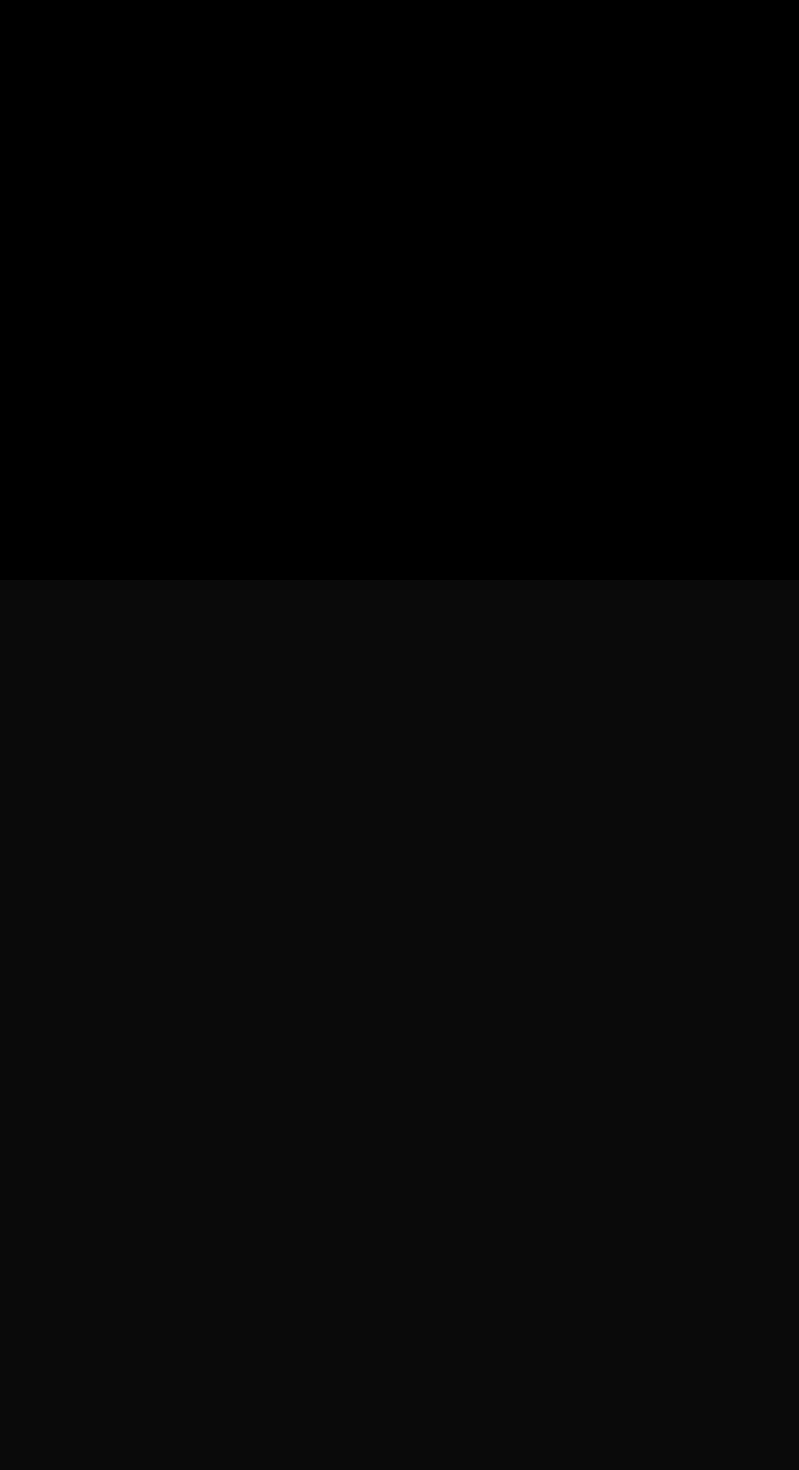
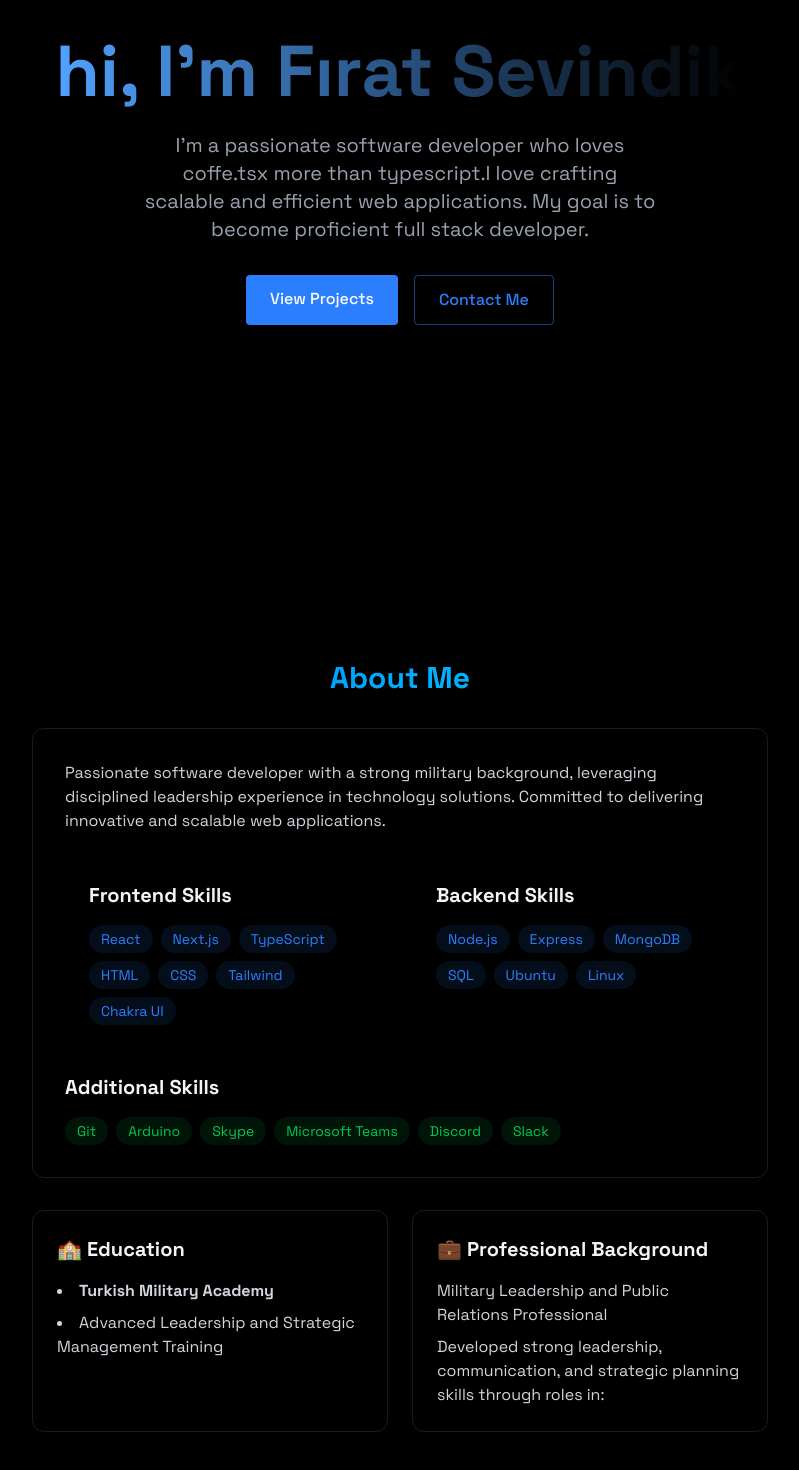
Before and after one commit to fsevindik/portfoliopage, a React (Vite) app: page / in a window 1280 px wide. Shown: the part 220-1690 px from the top of the page, without its empty margins (240-1039 px from the left). Before the commit the page ends 800 px from the top, so only its background shows below. Built offline with nearby package versions, Linux system fonts and the light colour scheme.

Commit message:
feat(about): implement about section

```diff
--- a/src/App.jsx
+++ b/src/App.jsx
@@ -3,6 +3,9 @@
 import "./App.css";
 import { useState } from "react";
 import { Navbar } from "./components/Navbar";
+import { MobileMenu } from "./components/MobileMenu";
+import { Home } from "./components/sections/Home";
+import { About } from "./components/sections/About";
 
 function App() {
   const [isLoaded, setIsLoaded] = useState(false);
@@ -16,7 +19,12 @@
           isLoaded ? "opacity-100" : "opacity-0"
         } bg-black text-gray-100`}
       >
+
         <Navbar menuOpen={menuOpen} setMenuOpen={setMenuOpen} />
+        <MobileMenu menuOpen={menuOpen} setMenuOpen={setMenuOpen} />
+        <Home />
+        <About />
+
       </div>
     </>
   );
--- a/src/components/LoadingScreen.jsx
+++ b/src/components/LoadingScreen.jsx
@@ -2,7 +2,7 @@
 
 export const LoadingScreen = ({onComplete}) => {
   const [text, setText] = useState("");
-  const fullText = "Hello Universe";
+  const fullText = "Coffee.tsx";
 
   useEffect(() => {
     let index = 0;
--- /dev/null
+++ b/src/components/MobileMenu.jsx
@@ -0,0 +1,72 @@
+import { useEffect } from "react";
+
+export const MobileMenu = ({ menuOpen, setMenuOpen }) => {
+  return (
+    <div
+      className={`fixed top-0 left-0 w-full bg-[rgba(10,10,10,0.8)] z-40 flex flex-col items-center justify-center
+                     transition-all duration-300 ease-in-out
+
+                     ${
+                       menuOpen
+                         ? "h-screen opacity-100 pointer-events-auto"
+                         : "h-0 opacity-0 pointer-events-none"
+                     }
+                   `}
+    >
+      <button
+        onClick={() => setMenuOpen(false)}
+        className="absolute top-6 right-6 text-white text-3xl focus:outline-none cursor-pointer"
+        aria-label="Close Menu"
+      >
+        &times;
+      </button>
+
+      <a
+        href="#home"
+        onClick={() => setMenuOpen(false)}
+        className={`text-2xl font-semibold text-white my-4 transform transition-transform duration-300
+                    ${
+                      menuOpen
+                        ? "opacity-100 translate-y-0"
+                        : "opacity-0 translate-y-5"
+                    }
+            `}
+      >
+        Home
+      </a>
+      <a
+        href="#about"
+        onClick={() => setMenuOpen(false)}
+        className={`text-2xl font-semibold text-white my-4 transform transition-transform duration-300
+            ${
+              menuOpen ? "opacity-100 translate-y-0" : "opacity-0 translate-y-5"
+            }
+    `}
+      >
+        About
+      </a>
+      <a
+        href="#projects"
+        onClick={() => setMenuOpen(false)}
+        className={`text-2xl font-semibold text-white my-4 transform transition-transform duration-300
+            ${
+              menuOpen ? "opacity-100 translate-y-0" : "opacity-0 translate-y-5"
+            }
+    `}
+      >
+        Projects
+      </a>
+      <a
+        href="#contact"
+        onClick={() => setMenuOpen(false)}
+        className={`text-2xl font-semibold text-white my-4 transform transition-transform duration-300
+            ${
+              menuOpen ? "opacity-100 translate-y-0" : "opacity-0 translate-y-5"
+            }
+    `}
+      >
+        Contact
+      </a>
+    </div>
+  );
+};
--- a/src/components/Navbar.jsx
+++ b/src/components/Navbar.jsx
@@ -1,29 +1,54 @@
-import { useEffect } from 'react';
+import { useEffect } from "react";
 
-export const Navbar = ({menuOpen, setMenuOpen}) => {
-
+export const Navbar = ({ menuOpen, setMenuOpen }) => {
   useEffect(() => {
     document.body.style.overflow = menuOpen ? "hidden" : "";
-    }, [menuOpen])
+  }, [menuOpen]);
 
   return (
     <nav className="fixed top-0 w-full z-40 bg-[rgba(10,10,10,0.8)] backdrop-blur-lg border-b border-white/10 shadow-lg">
       <div className="max-w-5xl mx-auto px-4 ">
         <div className="flex justify-between items-center h-16">
           {" "}
-                <a href="home" className="font-mono text-xl font-bold  text-white">f.
-                    <span className="text-blue-500">sevindik</span>
+          <a href="home" className="font-mono text-xl font-bold  text-white">
+            f_
+            <span className="text-blue-500">Sevindik</span>
           </a>
-
-                    <div className="w-7 h-5 relative cursor-pointer z-40 md:hidden" onClick={() => setMenuOpen((prev)=> !prev)}>
+          <div
+            className="w-7 h-5 relative cursor-pointer z-40 md:hidden"
+            onClick={() => setMenuOpen((prev) => !prev)}
+          >
             &#9776;
           </div>
-
           <div className="hidden md:flex items-center space-x-8">
-                        <a href="home" className="text-gray-300 hover:text-white transition-colors"> Home {" "} </a>
-                        <a href="about" className="text-gray-300 hover:text-white transition-colors"> About {" "} </a>
-                        <a href="projects" className="text-gray-300 hover:text-white transition-colors"> Projects {" "} </a>
-                        <a href="contact" className="text-gray-300 hover:text-white transition-colors"> Contact {" "} </a>
+            <a
+              href="home"
+              className="text-gray-300 hover:text-white transition-colors"
+            >
+              {" "}
+              Home{" "}
+            </a>
+            <a
+              href="about"
+              className="text-gray-300 hover:text-white transition-colors"
+            >
+              {" "}
+              About{" "}
+            </a>
+            <a
+              href="projects"
+              className="text-gray-300 hover:text-white transition-colors"
+            >
+              {" "}
+              Projects{" "}
+            </a>
+            <a
+              href="contact"
+              className="text-gray-300 hover:text-white transition-colors"
+            >
+              {" "}
+              Contact{" "}
+            </a>
           </div>
         </div>
       </div>
--- a/src/components/sections/About.jsx
+++ b/src/components/sections/About.jsx
@@ -0,0 +1,130 @@
+import React from "react";
+
+export const About = () => {
+  const frontendSkills = [
+    "React",
+    "Next.js",
+    "TypeScript",
+    "HTML",
+    "CSS",
+    "Tailwind",
+    "Chakra UI",
+  ];
+
+  const backendSkills = [
+    "Node.js",
+    "Express",
+    "MongoDB",
+    "SQL",
+    "Ubuntu",
+    "Linux",
+  ];
+
+  const additionalSkills = [
+    "Git",
+    "Arduino",
+    "Skype",
+    "Microsoft Teams",
+    "Discord",
+    "Slack",
+  ];
+
+  return (
+    <section
+      id="about"
+      className="min-h-screen flex items-center justify-center py-20"
+    >
+      <div className="max-w-3xl mx-auto px-4">
+        <h2 className="text-3xl font-bold mb-8 bg-gradient-to-r from-blue-500 to-cyan-400 bg-clip-text text-transparent text-center">
+          About Me
+        </h2>
+
+        <div className="rounded-xl p-8 border-white/10 border hover:-translate-y-1 transition-all">
+          <p className="text-gray-300 mb-6">
+            Passionate software developer with a strong military background,
+            leveraging disciplined leadership experience in technology
+            solutions. Committed to delivering innovative and scalable web
+            applications.
+          </p>
+
+          <div className="grid grid-cols-1 md:grid-cols-2 gap-6">
+            <div className="rounded-xl p-6 hover:-translate-y-1 transition-all">
+              <h3 className="text-xl font-bold mb-4">Frontend Skills</h3>
+              <div className="flex flex-wrap gap-2">
+                {frontendSkills.map((tech, key) => (
+                  <span
+                    key={key}
+                    className="bg-blue-500/10 text-blue-500 py-1 px-3 rounded-full text-sm hover:bg-blue-500/20
+                    hover:shadow-[0_2px_8px_rgba(59,130,246,0.2)] transition cursor-pointer "
+                  >
+                    {tech}
+                  </span>
+                ))}
+              </div>
+            </div>
+
+            <div className="rounded-xl p-6 hover:-translate-y-1 transition-all">
+              <h3 className="text-xl font-bold mb-4">Backend Skills</h3>
+              <div className="flex flex-wrap gap-2">
+                {backendSkills.map((tech, key) => (
+                  <span
+                    key={key}
+                    className="bg-blue-500/10 text-blue-500 py-1 px-3 rounded-full text-sm hover:bg-blue-500/20
+                    hover:shadow-[0_2px_8px_rgba(59,130,246,0.2)] transition cursor-pointer "
+                  >
+                    {tech}
+                  </span>
+                ))}
+              </div>
+            </div>
+          </div>
+
+          {additionalSkills.length > 0 && (
+            <div className="mt-6">
+              <h3 className="text-xl font-bold mb-4">Additional Skills</h3>
+              <div className="flex flex-wrap gap-2">
+                {additionalSkills.map((tech, key) => (
+                  <span
+                    key={key}
+                    className="bg-green-500/10 text-green-500 py-1 px-3 rounded-full text-sm hover:bg-green-500/20
+                    hover:shadow-[0_2px_8px_rgba(34,197,94,0.2)] transition cursor-pointer"
+                  >
+                    {tech}
+                  </span>
+                ))}
+              </div>
+            </div>
+          )}
+        </div>
+
+        <div className="grid grid-cols-1 md:grid-cols-2 gap-6 mt-8">
+          <div className="p-6 rounded-xl border-white/10 border hover:-translate-y-1 transition-all">
+            <h3 className="text-xl font-bold mb-4">🏫 Education</h3>
+            <ul className="list-disc list-inside text-gray-300 space-y-2">
+              <li>
+                <strong>Turkish Military Academy</strong>
+              </li>
+              <li>Advanced Leadership and Strategic Management Training</li>
+            </ul>
+          </div>
+
+          <div className="p-6 rounded-xl border-white/10 border hover:-translate-y-1 transition-all">
+            <h3 className="text-xl font-bold mb-4">
+              💼 Professional Background
+            </h3>
+            <div className="text-gray-300 space-y-2">
+              <p>Military Leadership and Public Relations Professional</p>
+              <p>
+                Developed strong leadership, communication, and strategic
+                planning skills through roles in:
+              </p>
+
+            </div>
+          </div>
+        </div>
+      </div>
+    </section>
+  );
+};
+
+export default About;
--- a/src/components/sections/Home.jsx
+++ b/src/components/sections/Home.jsx
@@ -0,0 +1,37 @@
+export const Home = () => {
+  return (
+    <section
+      id="home"
+      className="min-h-screen flex items-center justify-center relative"
+    >
+      <div className="text-center z-10 px-4">
+        <h1 className="text-5xl md:text-7xl font-bold mb-6 bg-gradient-to-r  from-blue-400 to-purle-600
+        bg-clip-text text-transparent  gradient-text leading-right">
+            hi, I'm Fırat Sevindik
+        </h1>
+
+        <p className="text-gray-400 text-xl mb-8 max-w-lg mx-auto ">
+            I'm a passionate software developer who loves coffe.tsx more than typescript.I love crafting scalable and efficient web applications.
+            My goal is to become proficient full stack developer.
+        </p>
+        <div className="flex justify-center space-x-4">
+             <a
+              href="#projects"
+              className="bg-blue-500 text-white py-3 px-6 rounded font-medium transition relative overflow-hidden hover:-translate-y-0.5 hover:shadow-[0_0_15px_rgba(59, 130, 246, 0.4)]"
+            >
+              View Projects
+            </a>
+
+            <a
+              href="#contact"
+              className="border border-blue-500/50 text-blue-500 py-3 px-6 rounded font-medium transition-all duration-200
+             hover:-translate-y-0.5 hover:shadow-[0_0_15px_rgba(59, 130, 246, 0.2)] hover:bg-blue-500/10"
+            >
+              Contact Me
+            </a>
+
+        </div>
+      </div>
+    </section>
+  );
+};
```
Lines whose indentation alone changed are shown as unchanged.
